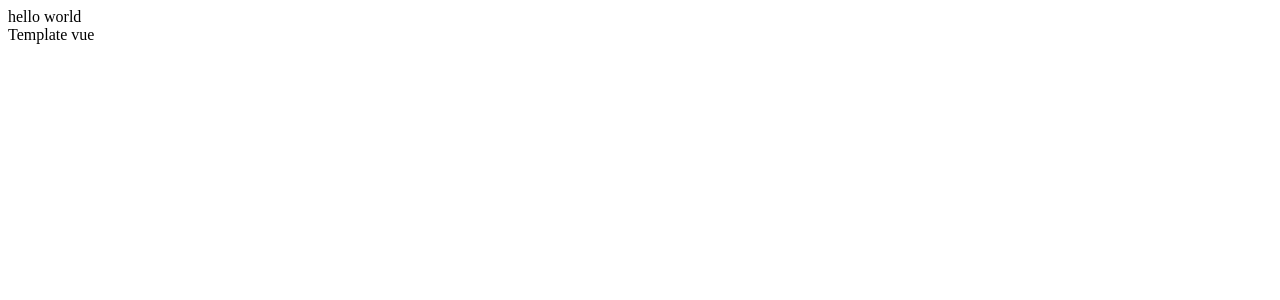
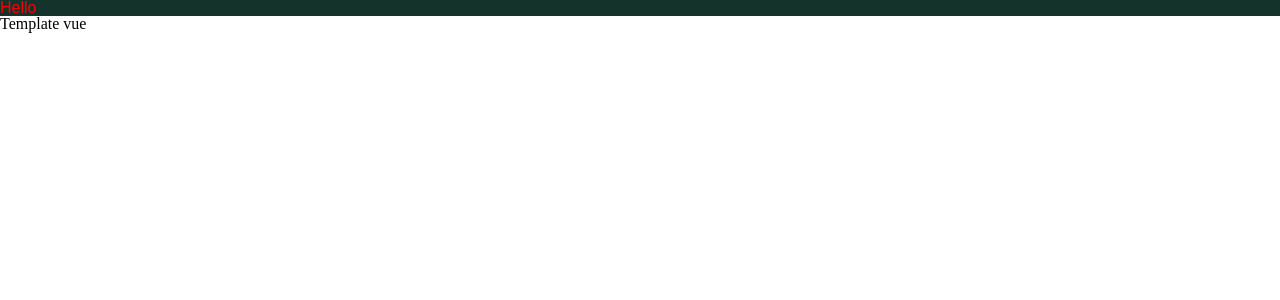
Before and after one commit to PhamDuyTrung0912/vite-base-vue2, a Vue app: page / in a window 1280 px wide. Shown: the top 300 px of the page. Built offline with nearby package versions, Linux system fonts and the light colour scheme.

Commit message:
add scss

```diff
--- a/jsconfig.json
+++ b/jsconfig.json
@@ -4,6 +4,6 @@
 	  "target": "es6",
 	  "paths": {
 		"@/*": ["./src/*"],
-	  }
+	  },
 	}
   }
--- a/package.json
+++ b/package.json
@@ -2,7 +2,7 @@
   "name": "vite-js",
   "version": "0.0.0",
   "scripts": {
-    "dev": "vite",
+    "dev": "vite --port=4000",
     "build": "vite build",
     "serve": "vite preview"
   },
--- a/src/App.vue
+++ b/src/App.vue
@@ -1,6 +1,6 @@
 <script>
 import { defineComponent } from 'vue';
-import Template from '@/components/Template';
+import Template from '@/components/Template.vue';
 
 export default defineComponent({
     name: 'App',
@@ -10,10 +10,19 @@ export default defineComponent({
 
 <template>
     <div>
-        <div>hello world</div>
-        <Template />
+        <div class="container">
+            <div class="text">Hello</div>
+        </div>
+        <Template></Template>
     </div>
 </template>
 
-<style>
+<style lang="scss" scoped>
+.container {
+    font-family: Arial, sans-serif;
+    background-color: $primary-color;
+    .text {
+        color: red;
+    }
+}
 </style>
--- /dev/null
+++ b/src/styles/global.scss
@@ -0,0 +1,107 @@
+*,
+*:before,
+*:after {
+    box-sizing: border-box;
+}
+
+html,
+body,
+div,
+span,
+object,
+iframe,
+figure,
+h1,
+h2,
+h3,
+h4,
+h5,
+h6,
+p,
+blockquote,
+pre,
+a,
+code,
+em,
+img,
+small,
+strike,
+strong,
+sub,
+sup,
+tt,
+b,
+u,
+i,
+ol,
+ul,
+li,
+fieldset,
+form,
+label,
+table,
+caption,
+tbody,
+tfoot,
+thead,
+tr,
+th,
+td,
+main,
+canvas,
+embed,
+footer,
+header,
+nav,
+section,
+video {
+    margin: 0;
+    padding: 0;
+    border: 0;
+    font-size: 100%;
+    font: inherit;
+    vertical-align: baseline;
+    text-rendering: optimizeLegibility;
+    -webkit-font-smoothing: antialiased;
+    text-size-adjust: none;
+}
+
+footer,
+header,
+nav,
+section,
+main {
+    display: block;
+}
+
+body {
+    line-height: 1;
+}
+
+ol,
+ul {
+    list-style: none;
+}
+
+blockquote,
+q {
+    quotes: none;
+}
+
+blockquote:before,
+blockquote:after,
+q:before,
+q:after {
+    content: '';
+    content: none;
+}
+
+table {
+    border-collapse: collapse;
+    border-spacing: 0;
+}
+
+input {
+    -webkit-appearance: none;
+    border-radius: 0;
+}
--- /dev/null
+++ b/src/styles/variables.scss
@@ -0,0 +1,2 @@
+//Theme
+$primary-color: #13332b;
--- a/vite.config.js
+++ b/vite.config.js
@@ -1,6 +1,6 @@
-import { defineConfig } from 'vite'
-import path from 'path'
-import { createVuePlugin as vue2 } from 'vite-plugin-vue2'
+import { defineConfig } from 'vite';
+import path from 'path';
+import { createVuePlugin as vue2 } from 'vite-plugin-vue2';
 
 // https://vitejs.dev/config/
 export default defineConfig({
@@ -17,4 +17,11 @@ export default defineConfig({
     build: {
         brotliSize: false,
     },
-})
+    css: {
+        preprocessorOptions: {
+            scss: {
+                additionalData: `@import "./src/styles/variables.scss";`,
+            },
+        },
+    },
+});
```
Also changed, not shown: src/main.js (+4 -3 lines), .eslintrc.js (added). Lines whose indentation alone changed are shown as unchanged.
